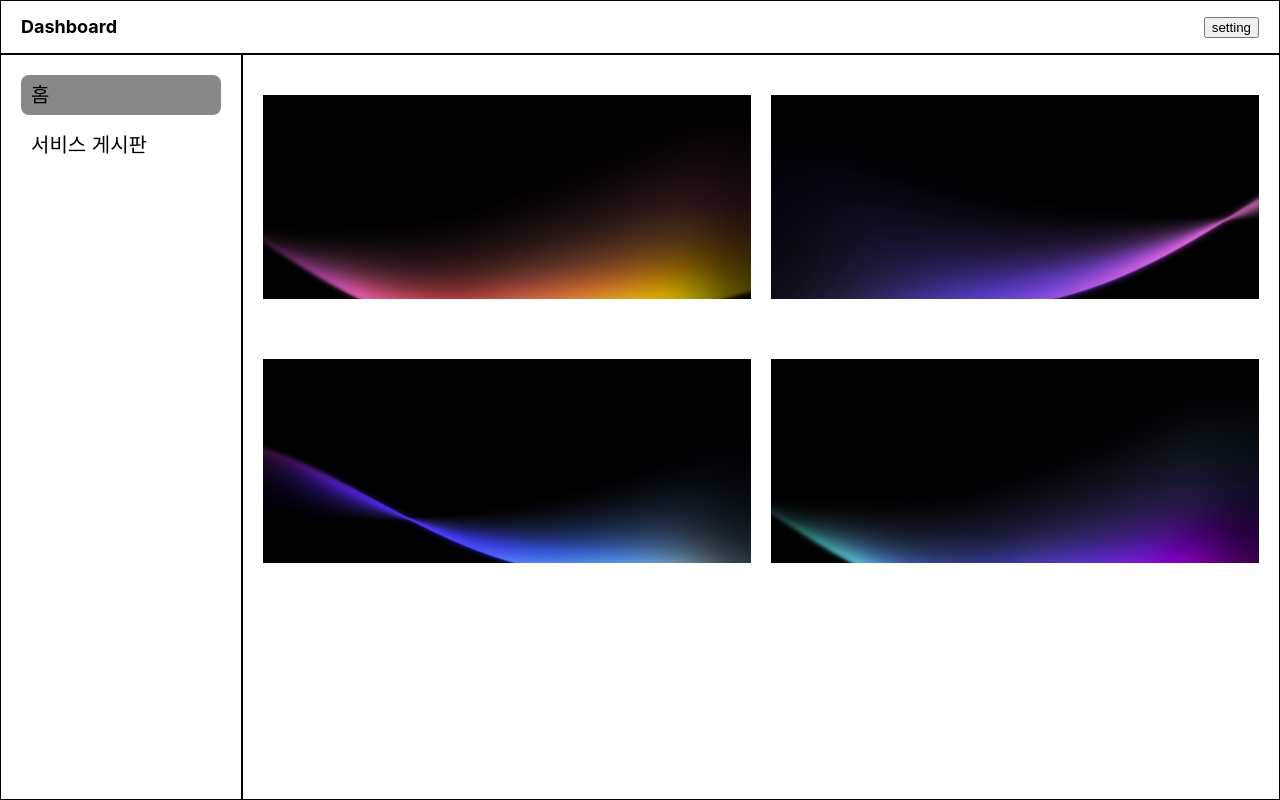
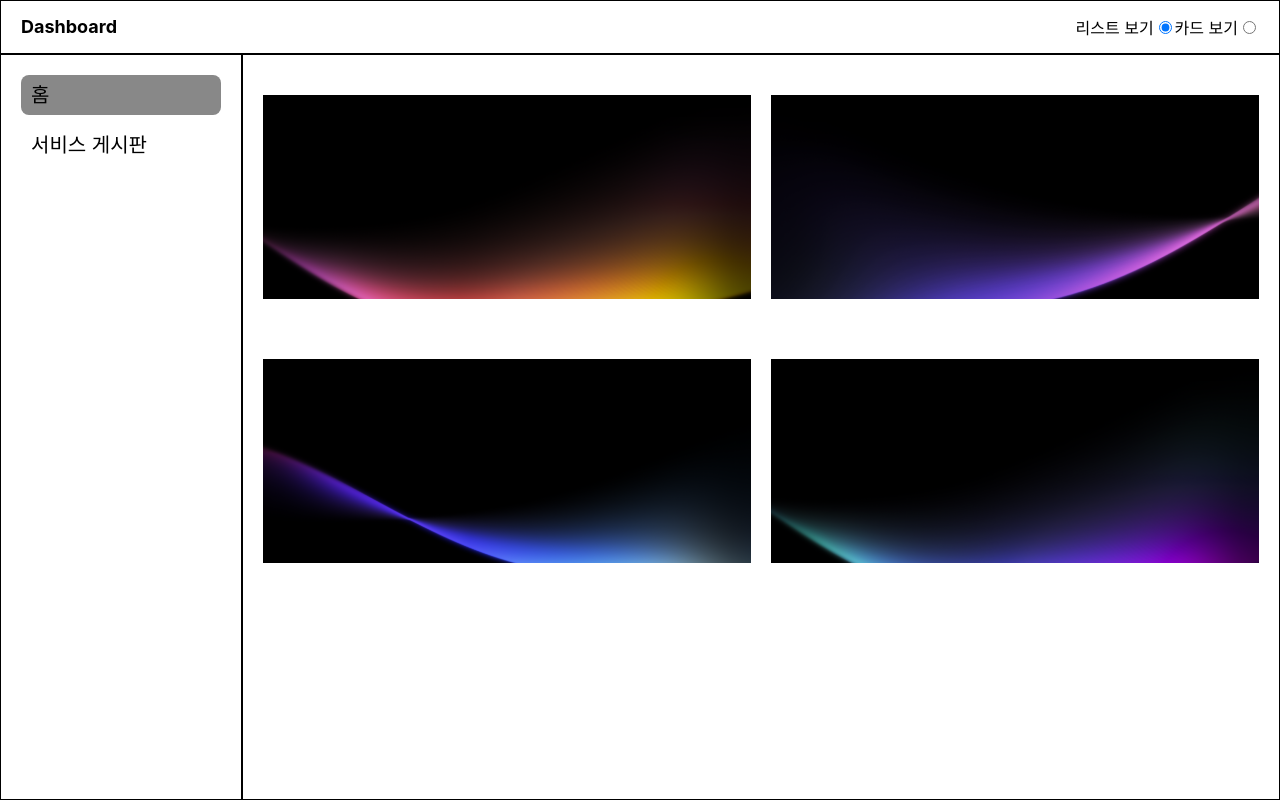
Before and after one commit to hwanyoungChoi/issues-dashboard, a Next.js app: page / in a window 1280 px wide. Built offline with nearby package versions, Linux system fonts and the light colour scheme.

Commit message:
feat: 콘텐츠 표시 방식 옵션 기능 개발

```diff
--- a/src/components/layouts/GlobalNavBar/GlobalNavBar.tsx
+++ b/src/components/layouts/GlobalNavBar/GlobalNavBar.tsx
@@ -1,12 +1,37 @@
+import { useAppStore } from "@/store/useAppStore";
+
 import * as S from "./GlobalNavBar.styled";
 
 export default function GlobalNavBar() {
+  const contentViewType = useAppStore((state) => state.contentViewType);
+  const setContentViewType = useAppStore((state) => state.setContentViewType);
+
   return (
     <S.Container>
       <h1>Dashboard</h1>
 
       <S.MenuContainer>
-        <button>setting</button>
+        {/* TODO: popover 형태로 개발 */}
+        <label>
+          리스트 보기
+          <input
+            type="radio"
+            name="contentViewType"
+            value="list"
+            checked={contentViewType === "list"}
+            onChange={() => setContentViewType("list")}
+          />
+        </label>
+        <label>
+          카드 보기
+          <input
+            type="radio"
+            name="contentViewType"
+            value="card"
+            checked={contentViewType === "card"}
+            onChange={() => setContentViewType("card")}
+          />
+        </label>
       </S.MenuContainer>
     </S.Container>
   );
--- a/src/containers/home/views/HomeView.tsx
+++ b/src/containers/home/views/HomeView.tsx
@@ -1,4 +1,6 @@
 import Image from "next/image";
+
+import { useAppStore } from "@/store/useAppStore";
 
 import * as S from "./HomeView.styled";
 
@@ -10,10 +12,14 @@ const IMAGE_SOURCES = [
 ];
 
 export default function HomeView() {
+  const contentViewType = useAppStore((state) => state.contentViewType);
+  const images =
+    contentViewType === "list" ? IMAGE_SOURCES : [...IMAGE_SOURCES].reverse();
+
   return (
     <S.Container>
       <S.Grid>
-        {IMAGE_SOURCES.map((src, index) => (
+        {images.map((src, index) => (
           <S.ImageWrapper key={src}>
             <Image
               src={src}
--- /dev/null
+++ b/src/store/useAppStore.ts
@@ -0,0 +1,21 @@
+import { create } from "zustand";
+import { persist } from "zustand/middleware";
+
+export type TContentViewType = "list" | "card";
+
+interface AppStoreState {
+  contentViewType: TContentViewType;
+  setContentViewType: (type: TContentViewType) => void;
+}
+
+export const useAppStore = create<AppStoreState>()(
+  persist(
+    (set) => ({
+      contentViewType: "list",
+      setContentViewType: (type) => set({ contentViewType: type }),
+    }),
+    {
+      name: "app-store",
+    }
+  )
+);
```
